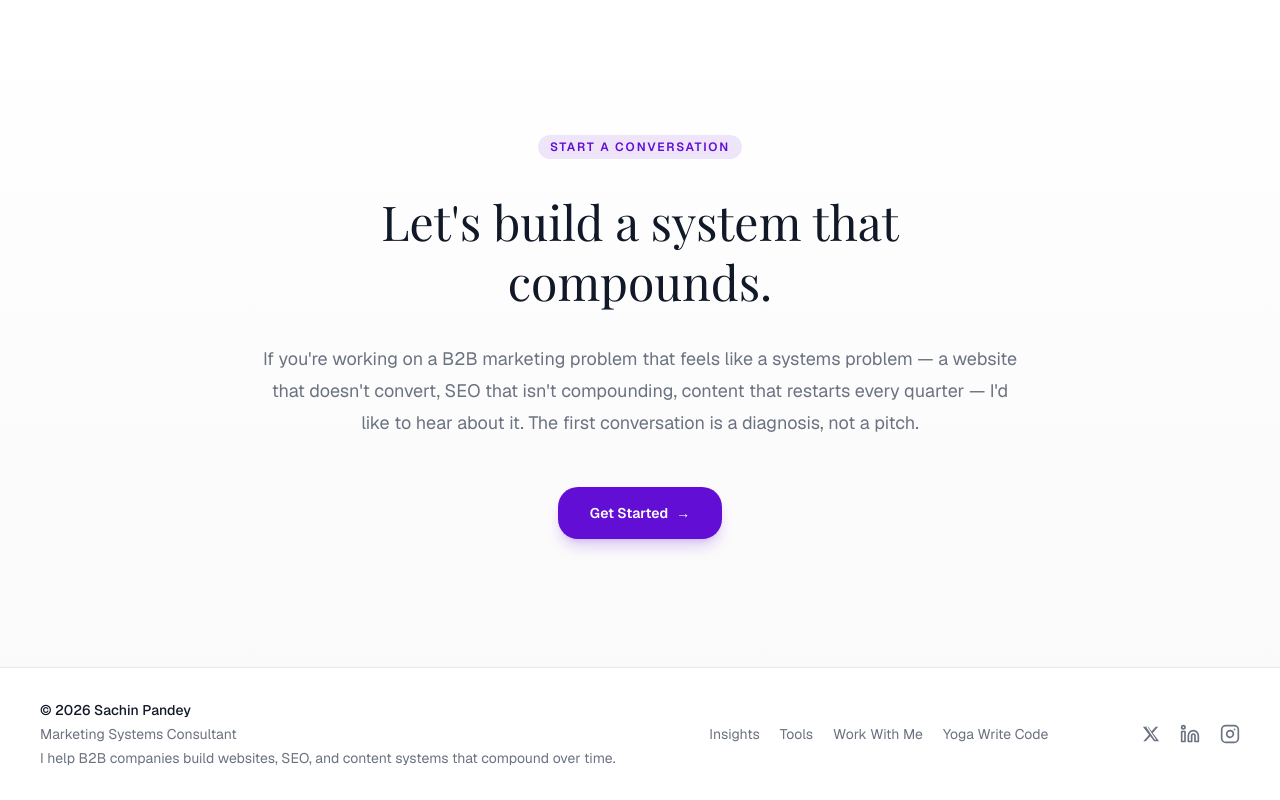
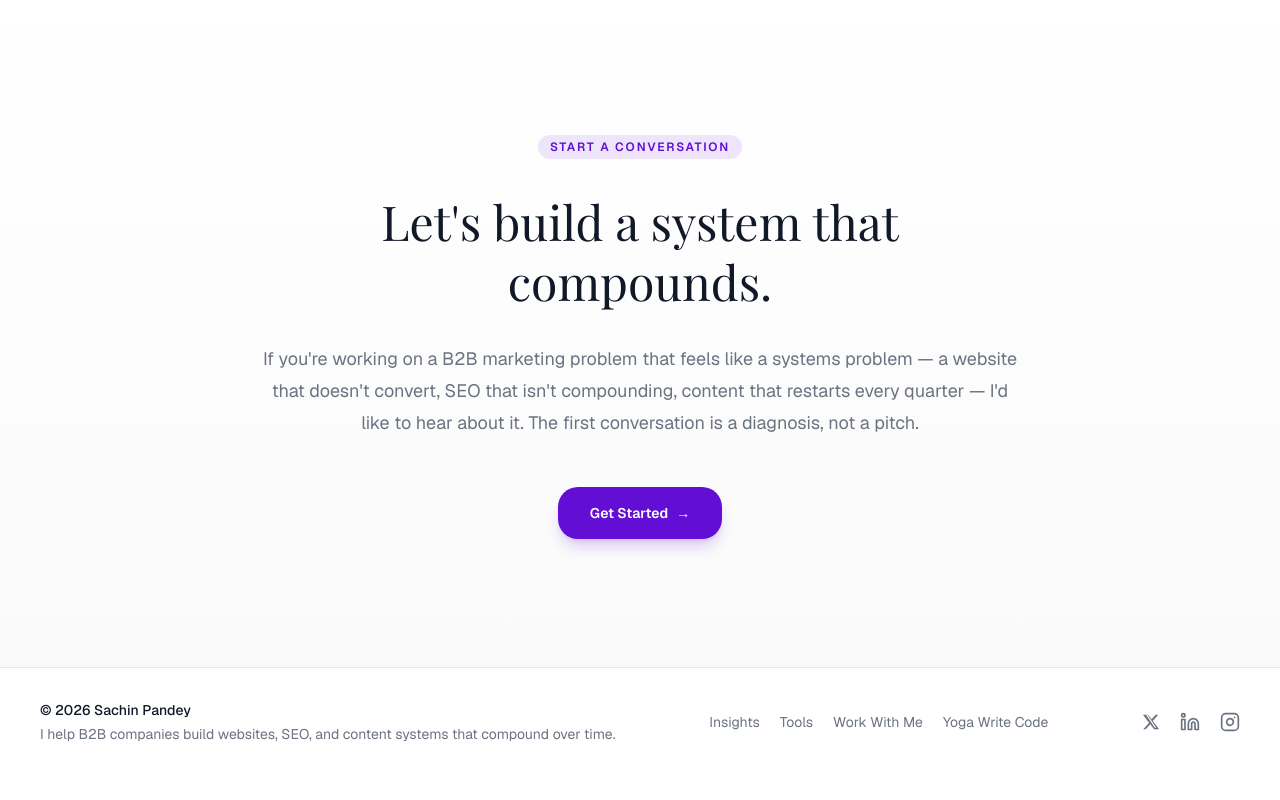
Before and after one commit to writebysachin/sachin-pandey-site, a Next.js app: page / in a window 1280 px wide. Shown: the part 7084-7884 px from the top of the page. After the commit the page ends 7860 px from the top, so only its background shows below. Built offline with nearby package versions, Linux system fonts and the light colour scheme; no server answers; a web font is replaced by a local one.

Commit message:
Footer: remove vague title line

```diff
--- a/src/components/layout/Footer.tsx
+++ b/src/components/layout/Footer.tsx
@@ -19,7 +19,6 @@ export default function Footer() {
           <p className="font-medium text-foreground">
             © {new Date().getFullYear()} Sachin Pandey
           </p>
-          <p>Marketing Systems Consultant</p>
           <p>I help B2B companies build websites, SEO, and content systems that compound over time.</p>
         </div>
 
```
